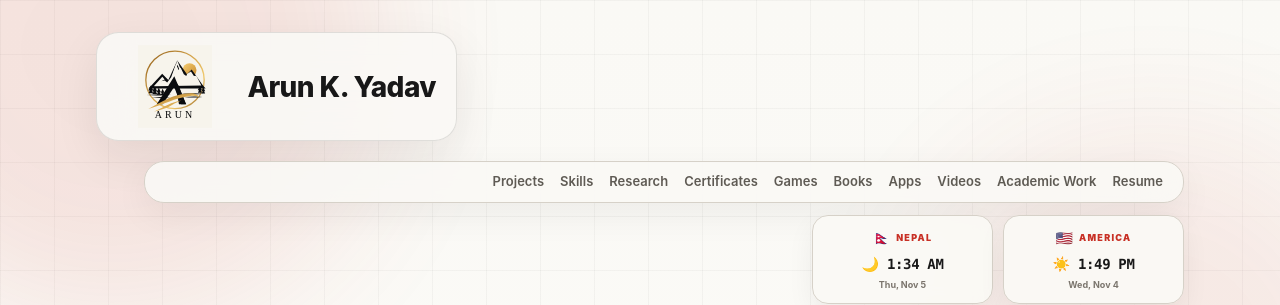
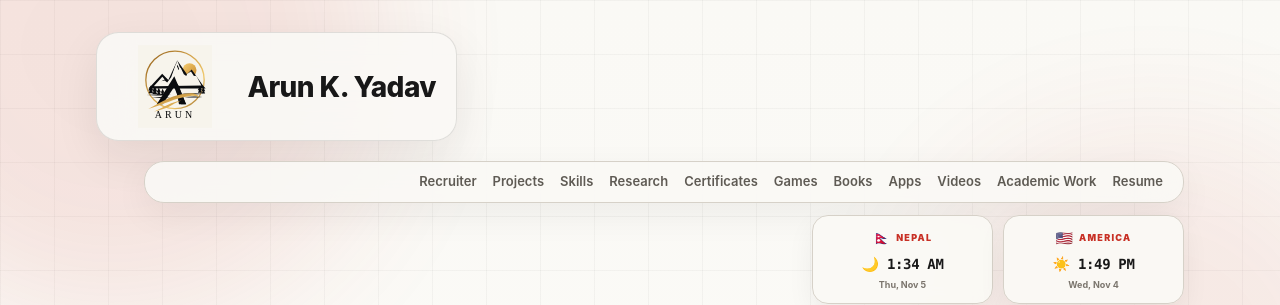
Before and after one commit to arunyadav-214/learning-website, a Next.js app: page / in a window 1280 px wide. Shown: the top 305 px of the page. Built offline with nearby package versions, Linux system fonts and the light colour scheme.

Commit message:
Add recruiter mode to portfolio navigation

```diff
--- a/app/PortfolioNav.tsx
+++ b/app/PortfolioNav.tsx
@@ -1,6 +1,7 @@
 import HomeClocks from "./HomeClocks";
 
 const desktopLinks = [
+  ["Recruiter", "/recruiter"],
   ["Projects", "/projects"],
   ["Skills", "/skills"],
   ["Research", "/research"],
@@ -15,6 +16,7 @@ const desktopLinks = [
 
 const mobileLinks = [
   ["Home", "/"],
+  ["Recruiter", "/recruiter"],
   ["Projects", "/projects"],
   ["Skills", "/skills"],
   ["Research", "/research"],
```
